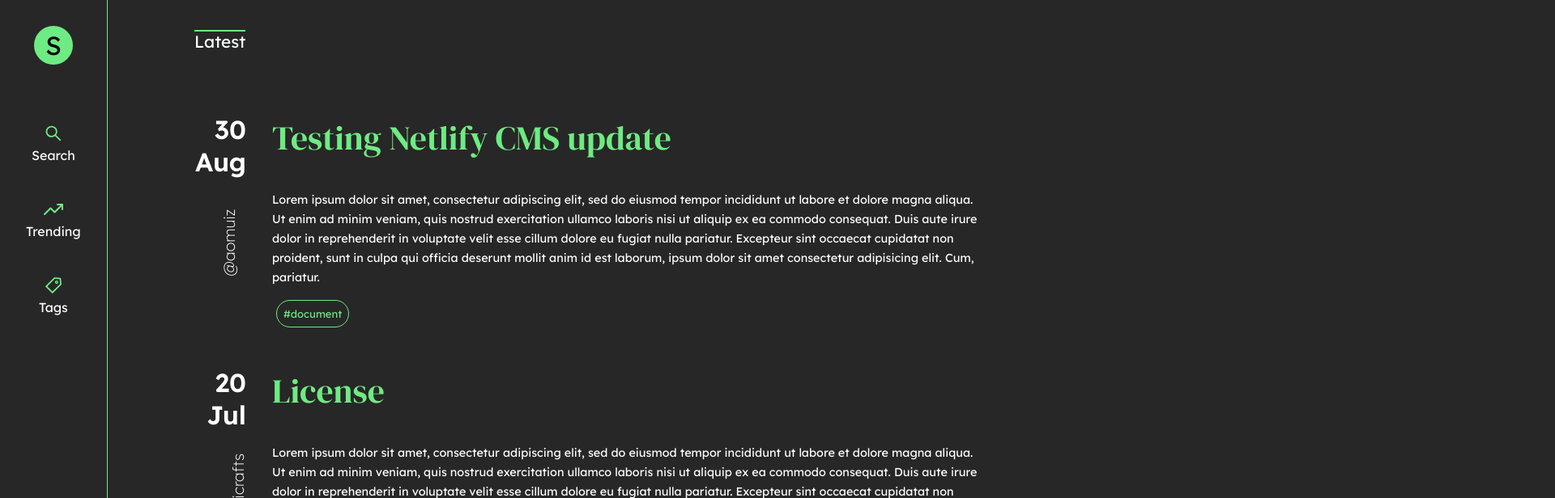
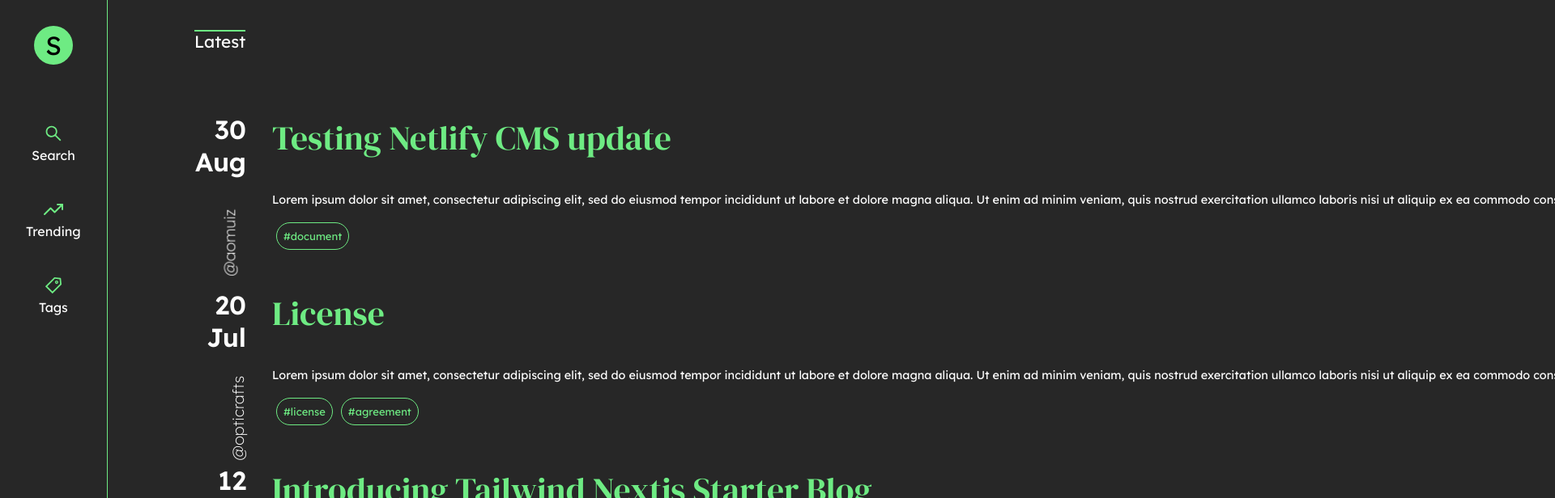
Before and after one commit to AOMuiz/nLog, a Next.js app: page / in a window 1280 px wide. Shown: the top 616 px of the page at 81% size, 1920 px wide, since content can reach past the window. Built offline with nearby package versions, Linux system fonts and the light colour scheme.

Commit message:
test fix

```diff
--- a/public/styles/global.css
+++ b/public/styles/global.css
@@ -3,7 +3,7 @@
 
 #__next {
   height: 100%;
-  /* width: max-content; */
+  width: max-content;
 }
 
 a {
```
